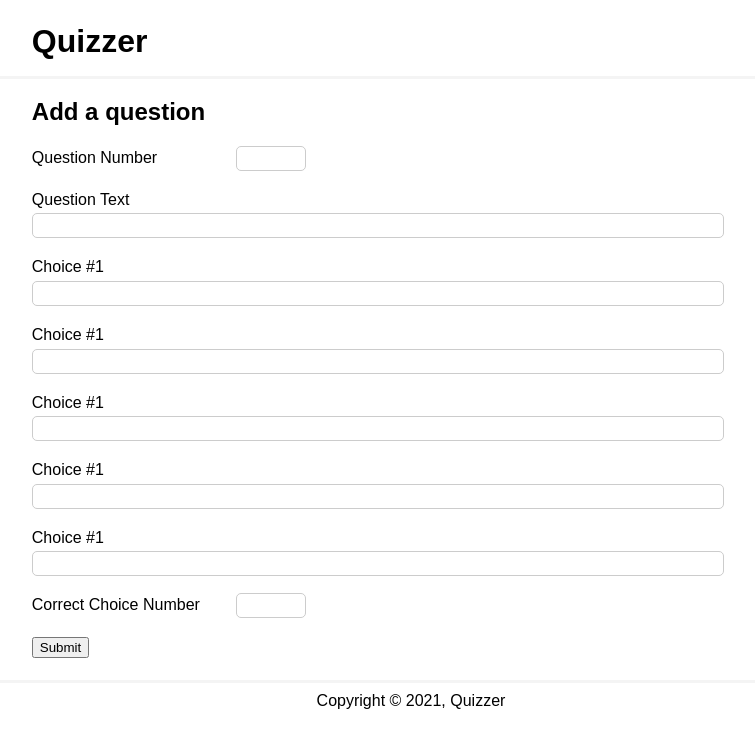
After one commit to Arash-11/Quizzer, a PHP site: page /add.php in a window 1280 px wide. The commit adds this page. Shown: the top 748 px of the page, without its empty margins (229-984 px from the left). Run offline with PHP 8.4, Linux system fonts and the light colour scheme.

Commit message:
updated styling

```diff
--- /dev/null
+++ b/add.php
@@ -0,0 +1,64 @@
+<?php
+
+?>
+
+<?php include('./templates/header.php'); ?>
+
+  <main>
+    <div class="container">
+      <h2>Add a question</h2>
+      <form action="add.php" method="post">
+        <p>
+          <label>
+            <span>Question Number</span>
+            <input type="number" name="question_number">
+          </label>
+        </p>
+        <p>
+          <label>
+            <span>Question Text</span>
+            <input type="text" name="question_text">
+          </label>
+        </p>
+        <p>
+          <label>
+            <span>Choice #1</span>
+            <input type="text" name="choice1">
+          </label>
+        </p>
+        <p>
+          <label>
+            <span>Choice #1</span>
+            <input type="text" name="choice2">
+          </label>
+        </p>
+        <p>
+          <label>
+            <span>Choice #1</span>
+            <input type="text" name="choice3">
+          </label>
+        </p>
+        <p>
+          <label>
+            <span>Choice #1</span>
+            <input type="text" name="choice4">
+          </label>
+        </p>
+        <p>
+          <label>
+            <span>Choice #1</span>
+            <input type="text" name="choice5">
+          </label>
+        </p>
+        <p>
+          <label>
+            <span>Correct Choice Number</span>
+            <input type="number" name="correct_choice">
+          </label>
+        </p>
+        <button type="submit" name="submit">Submit</button>
+      </form>
+    </div>
+  </main>
+
+<?php include('./templates/footer.php'); ?>
--- a/css/style.css
+++ b/css/style.css
@@ -12,6 +12,20 @@ a {
   text-decoration: none;
 }
 
+header {
+  border-bottom: 3px solid #f4f4f4;
+}
+
+header a {
+  color: #000;
+}
+
+footer {
+  padding-top: 5px;
+  border-top: 3px solid #f4f4f4;
+  text-align: center;
+}
+
 .container {
   width: 60%;
   margin: 0 auto;
@@ -20,10 +34,6 @@ a {
 
 main {
   padding-bottom: 20px;
-}
-
-header {
-  border-bottom: 3px solid #f4f4f4;
 }
 
 a.start {
@@ -41,8 +51,27 @@ a.start {
   border: 1px dotted #ccc;
 }
 
-footer {
-  padding-top: 5px;
-  border-top: 3px solid #f4f4f4;
-  text-align: center;
+label span {
+  display: inline-block;
+  width: 200px;
 }
+
+input[type='text'] {
+  padding: 4px;
+  width: 90%;
+  border-radius: 5px;
+  border: 1px solid #ccc;
+}
+
+input[type='number'] {
+  padding: 4px;
+  width: 60px;
+  border-radius: 5px;
+  border: 1px solid #ccc;
+}
+
+@media only screen and (max-width: 960px) {
+  .container {
+    width: 80%;
+  }
+}
--- a/templates/header.php
+++ b/templates/header.php
@@ -11,6 +11,6 @@
 <body>
   <header>
     <div class="container">
-      <h1>Quizzer</h1>
+      <h1><a href="index.php">Quizzer</a></h1>
     </div>
   </header>
```
Also changed, not shown: final.php (added, +16 -0 lines), config/db_connect.php (added), process.php (added).
